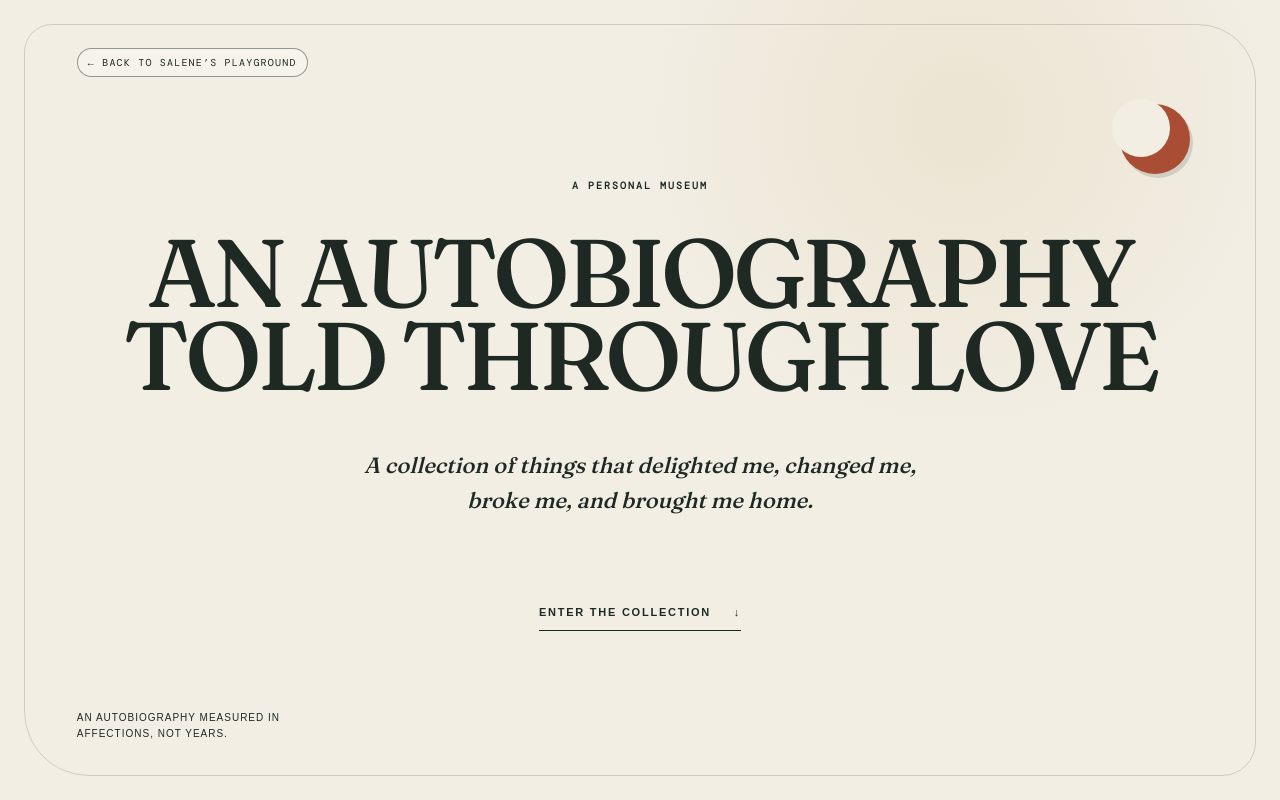
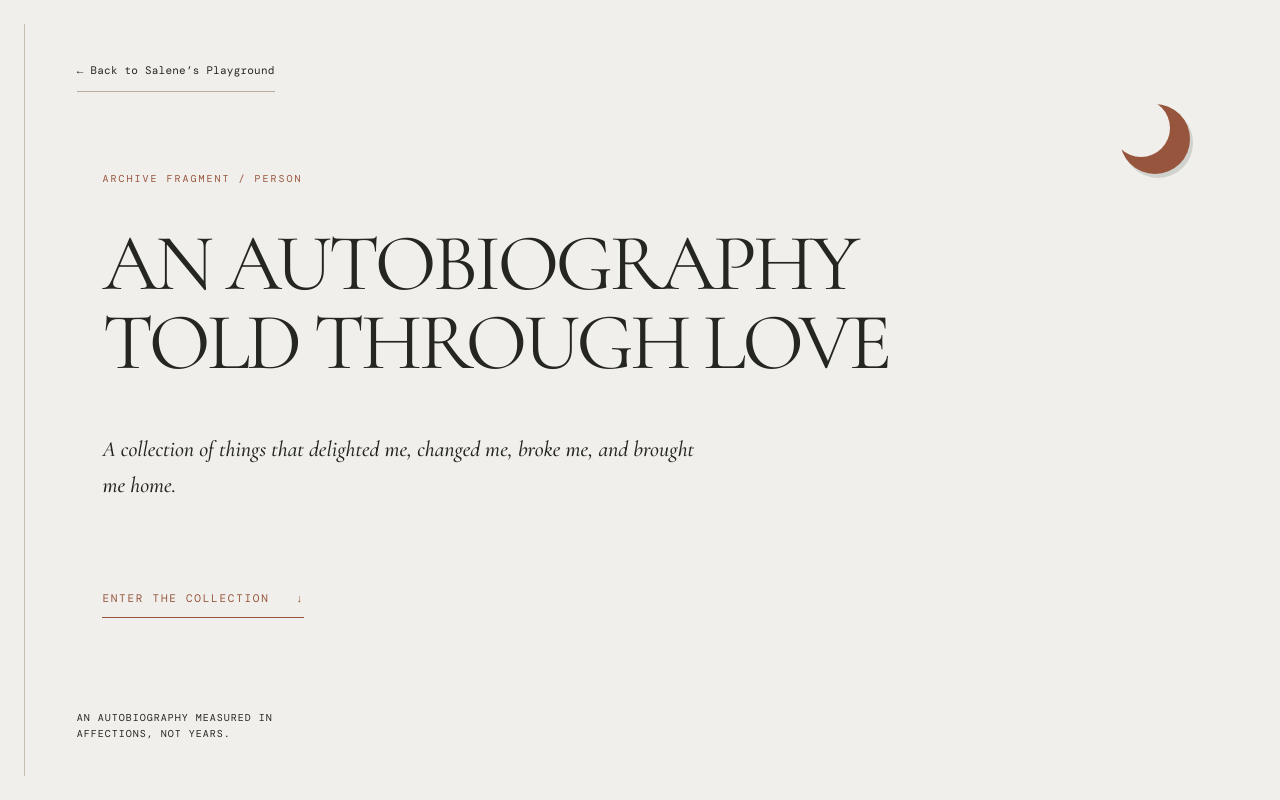
Before and after one commit to saleney/autobiography-through-love, a plain HTML site: page index.html in a window 1280 px wide. Shown: the top 800 px of the page. Drawn offline with nearby package versions, Linux system fonts and the light colour scheme.

Commit message:
Give the personal museum an editorial archive setting

```diff
--- a/index.html
+++ b/index.html
@@ -31,8 +31,8 @@
   <body>
     <main>
       <section class="opening" aria-label="Museum entrance">
-        <a class="back" href="/">← Back to Salene’s Playground</a>
-        <p class="eyebrow">A PERSONAL MUSEUM</p>
+        <a class="back" href="https://saleney.github.io/">← Back to Salene’s Playground</a>
+        <p class="eyebrow">ARCHIVE FRAGMENT / PERSON</p>
         <h1>AN AUTOBIOGRAPHY<br />TOLD THROUGH LOVE</h1>
         <p class="subtitle">
           A collection of things that delighted me, changed me, broke me, and
--- a/styles.css
+++ b/styles.css
@@ -1,4 +1,4 @@
-@import url("https://fonts.googleapis.com/css2?family=DM+Mono&family=Fraunces:opsz,wght@9..144,500;9..144,700&family=Space+Grotesk:wght@500;700&display=swap");
+@import url("https://fonts.googleapis.com/css2?family=DM+Mono&family=Cormorant+Garamond:ital,wght@0,400;0,500;0,700;1,400;1,500&family=Space+Grotesk:wght@500;700&display=swap");
 :root {
   --cream: #f2eee4;
   --paper: #faf8f1;
@@ -16,7 +16,7 @@ body {
   margin: 0;
   background: var(--paper);
   color: var(--ink);
-  font-family: "Fraunces", Georgia, "Times New Roman", serif;
+  font-family: "Cormorant Garamond", Georgia, "Times New Roman", serif;
   font-weight: 500;
 }
 button,
@@ -956,13 +956,13 @@ button {
   font-variation-settings: "opsz" 90;
 }
 .door-face b {
-  font-family: "Fraunces", Georgia, serif;
+  font-family: "Cormorant Garamond", Georgia, serif;
 }
 .sound {
-  font-family: "Fraunces", Georgia, serif;
+  font-family: "Cormorant Garamond", Georgia, serif;
 }
 .curatorial-note {
-  font-family: "Fraunces", Georgia, serif;
+  font-family: "Cormorant Garamond", Georgia, serif;
 }
 @media (prefers-reduced-motion: reduce) {
   * {
@@ -1085,3 +1085,20 @@ a:focus-visible {
     color: #c9aa6a;
   }
 }
+
+/* Personal archive edition. */
+:root{--cream:#f0efeb;--paper:#f6f3ed;--ink:#252622;--rust:#98553d}
+.opening{background:var(--cream);align-items:flex-start;text-align:left;padding-inline:8vw}
+.opening:before{inset:24px;border:0;border-left:1px solid #c6beb1}
+.opening h1{max-width:1000px;font-size:clamp(46px,8.5vw,120px);line-height:.98}
+.opening>.eyebrow{color:var(--rust)}
+.back{min-height:44px;display:inline-flex;align-items:center;border:0;border-bottom:1px solid #b8ad9d;border-radius:0;box-shadow:none;background:transparent;font:11px 'DM Mono',monospace;text-transform:none;letter-spacing:.02em;padding:0}
+.eyebrow,.entrance-note,.museum-nav a,.enter{font-family:'DM Mono',monospace;font-weight:400}
+.museum-nav{background:var(--paper);backdrop-filter:none}
+.museum-nav a{padding-block:12px}.museum-nav{padding-block:4px}
+.enter{color:var(--rust)}
+@media(max-width:600px){.opening{padding:110px 28px}.opening:before{inset:18px}.opening h1{font-size:clamp(40px,10vw,60px)}.back{left:28px;top:24px}.entrance-note{left:28px;bottom:28px}.moon{width:42px;height:42px;right:28px;top:100px}.moon:after{width:36px;height:36px}.museum-nav a{font-size:9px}}
+.opening{padding-top:130px;padding-bottom:150px}
+.opening h1{font-size:clamp(44px,6.3vw,90px);max-width:1100px}
+.opening:before{border-radius:0}
+@media(max-width:600px){.opening{padding-top:140px;padding-bottom:150px}.opening h1{font-size:clamp(32px,8.3vw,48px);overflow-wrap:normal}.opening .enter{margin-top:28px}}
```
